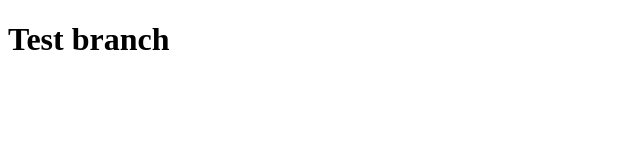
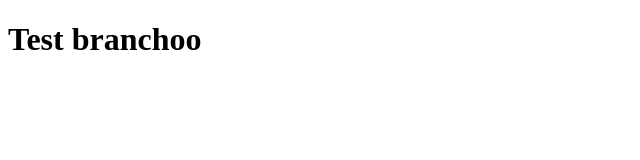
Before and after one commit to Frazer-BC/love-running, a plain HTML site: page tester.html in a window 1280 px wide. Shown: the full height of the page, 0-640 px from the left. Drawn offline with Linux system fonts and the light colour scheme.

Commit message:
testing again

```diff
--- a/tester.html
+++ b/tester.html
@@ -6,6 +6,6 @@
     <title>Document</title>
 </head>
 <body>
-    <h1>Test branch</h1>
+    <h1>Test branchoo</h1>
 </body>
 </html>
```
